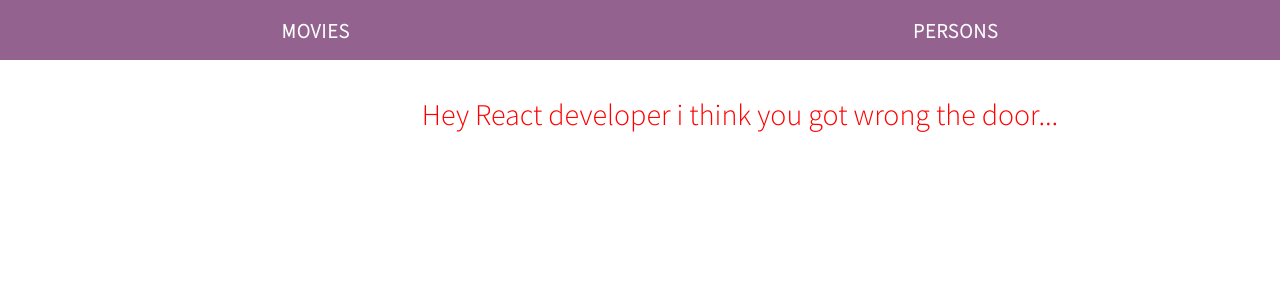
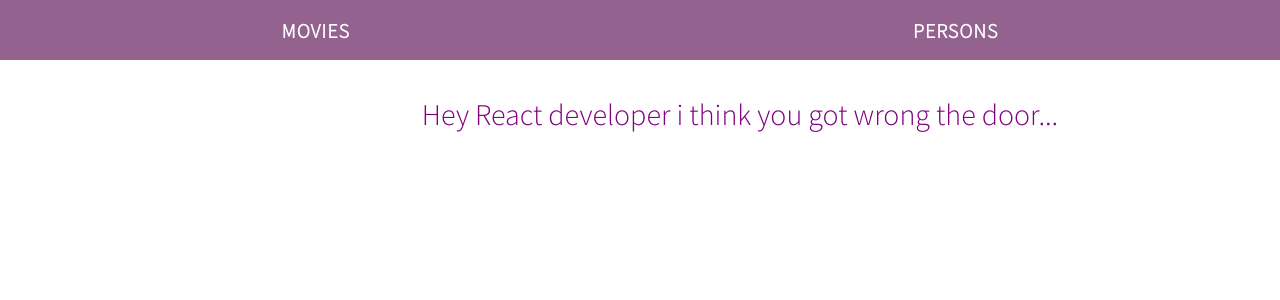
Before and after one commit to Kirini07/nextjs-test, a Next.js app: page / in a window 1280 px wide. Shown: the top 300 px of the page. Built offline with nearby package versions, Linux system fonts and the light colour scheme.

Commit message:
Changed color

```diff
--- a/styles/styles.scss
+++ b/styles/styles.scss
@@ -17,6 +17,6 @@ li {
 }
 .greetings{
   font-size: 30px;
-  color: red;
+  color: purple;
   text-align: center;
 }
```
